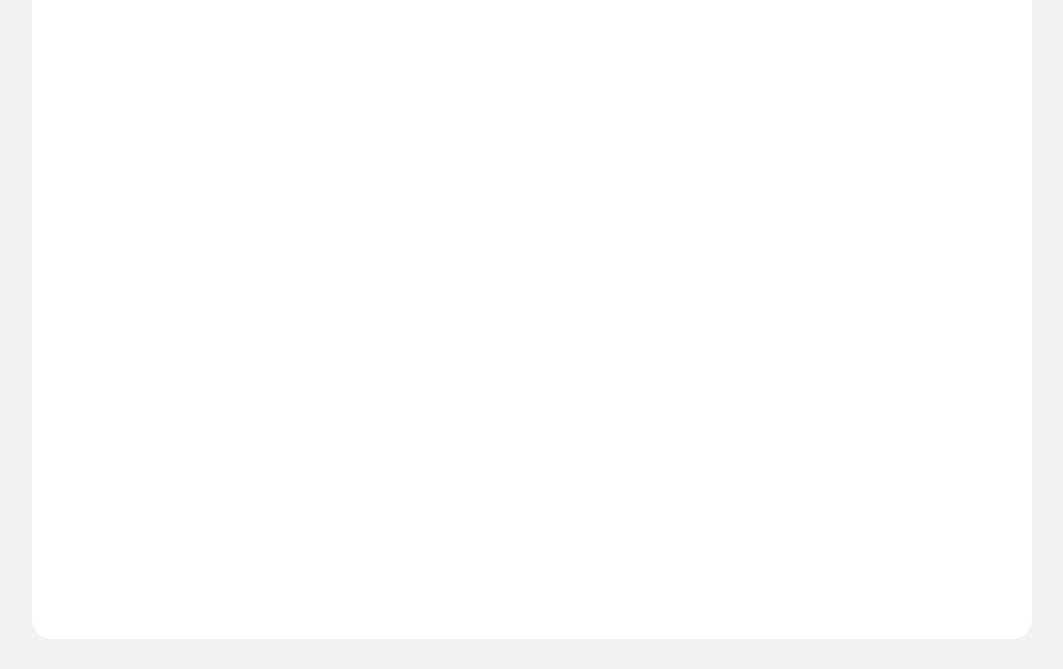
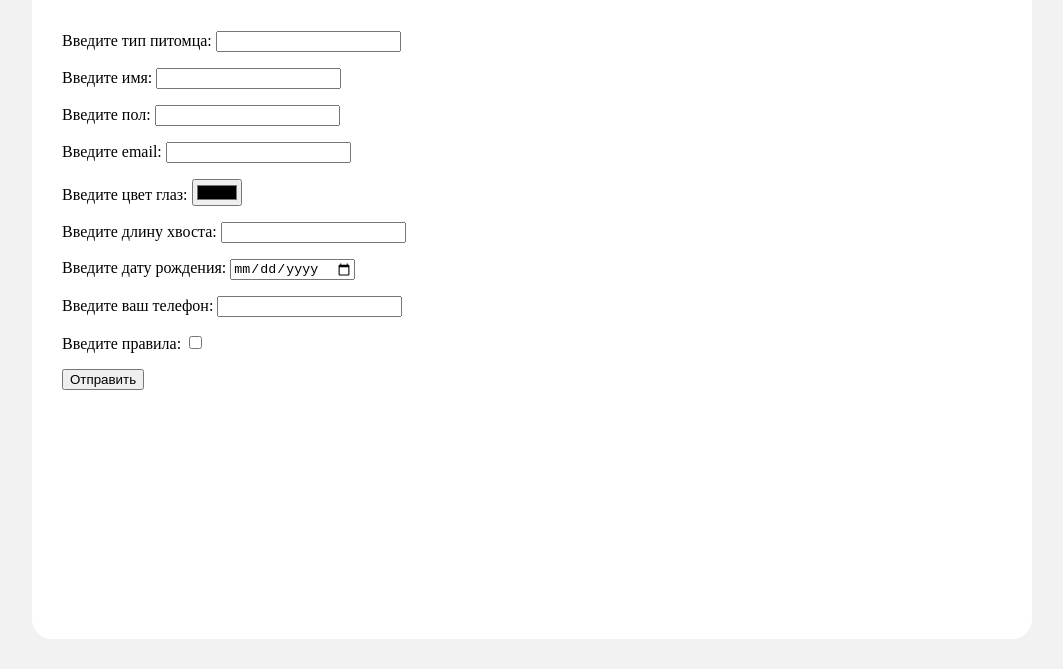
Before and after one commit to IritRTF/5-tables-and-forms, a website: page static/index.html in a window 1280 px wide. Shown: the part 131-800 px from the top of the page, without its empty margins (108-1171 px from the left). Drawn offline with Linux system fonts and the light colour scheme.

Commit message:
Update index.html

```diff
--- a/static/index.html
+++ b/static/index.html
@@ -10,6 +10,45 @@
     <h1>Найди себе друга!</h1>
 
     <!--Форму размещай тут-->
+    <form action="/pets/orders" method="Post">
+        <p>
+          <label for="petType">Введите тип питомца:</label>
+          <input type="text" name="petType" required>
+        </p>
+        <p>
+          <label for="name">Введите имя:</label>
+          <input type="text" name="name" required>
+        </p>
+        <p>
+          <label for="gender">Введите пол:</label>
+          <input type="text" name="gender" required>
+        </p>
+        <p>
+            <label for="email">Введите email:</label>
+            <input type="email" name="email" required>
+        </p>
+          <p>
+            <label for="eyeColor">Введите цвет глаз:</label>
+            <input type="color" name="eyeColor" required>
+        </p>
+        <p>
+            <label for="tailLength">Введите длину хвоста:</label>
+            <input type="number" name="tailLength" required>
+        </p>
+        <p>
+            <label for="dateOfBirth">Введите дату рождения:</label>
+            <input type="date" name="dateOfBirth" required>
+        </p>
+        <p>
+            <label for="phone">Введите ваш телефон:</label>
+            <input type="number" name="phone" required>
+        </p>
+        <p>
+            <label for="rules">Введите правила:</label>
+            <input type="checkbox" name="rules" value = "true" required>
+        </p>
+        <button type="submit">Отправить</button>
+      </form>
 
 </main>
 </body>
```
